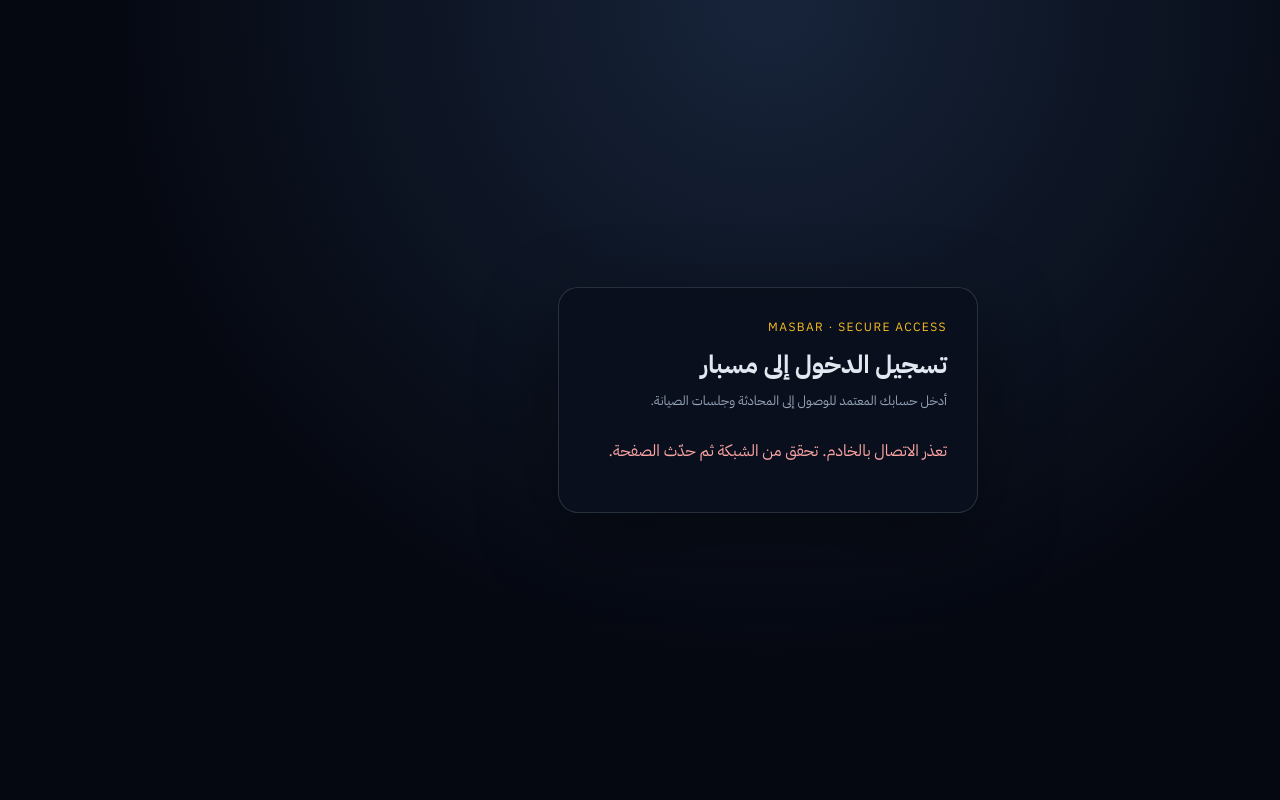
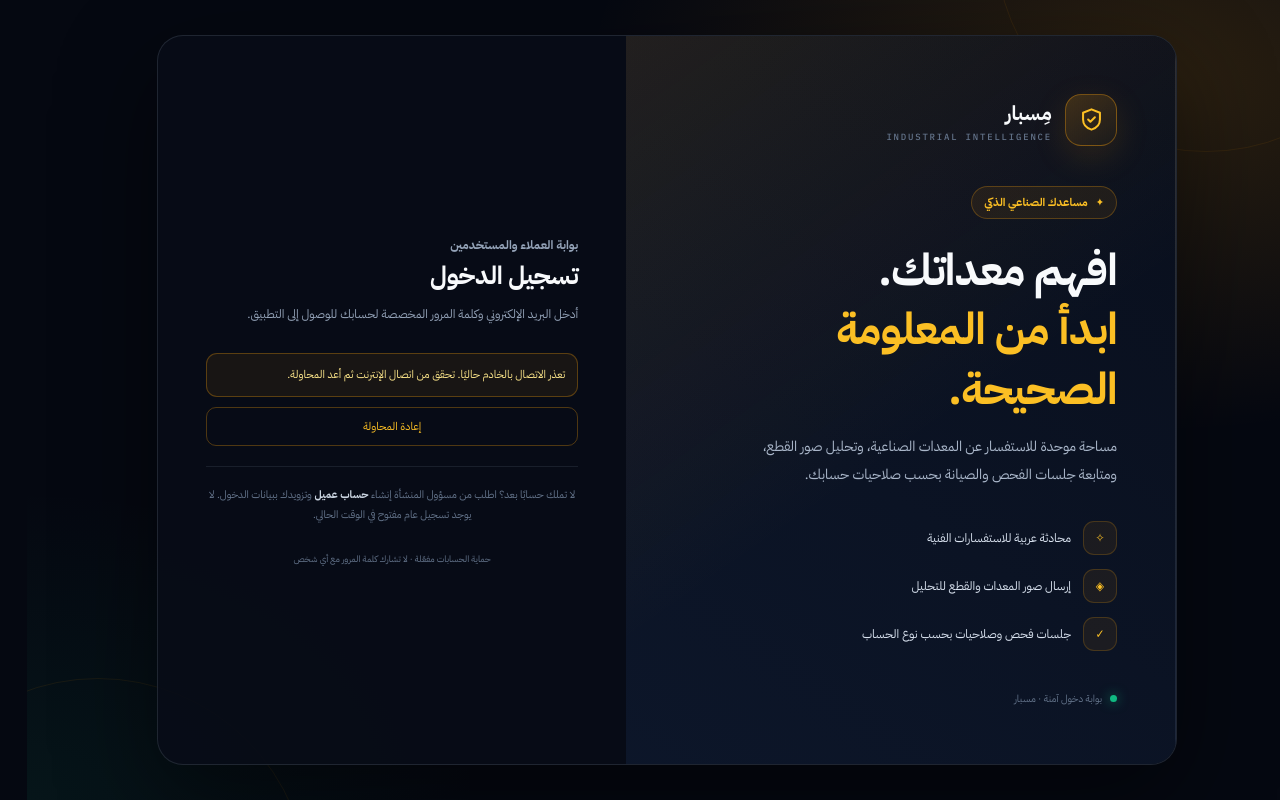
Before and after one commit to Alooosh123/Masbar, a React (Vite) app in the folder web/: page / in a window 1280 px wide. Built offline with nearby package versions, Linux system fonts and the light colour scheme; no server answers.

Commit message:
Redesign login page for customers and application users

```diff
--- a/web/src/components/AuthGate.tsx
+++ b/web/src/components/AuthGate.tsx
@@ -1,54 +1,54 @@
 import { useEffect, useState } from "react";
-import type { CSSProperties, FormEvent, ReactNode } from "react";
+import type { FormEvent, ReactNode } from "react";
 import { ApiError, api } from "../lib/api";
+import type { AuthUser } from "../types";
+import { AuthContext } from "./AuthContext";
 
 interface Props {
   children: ReactNode;
 }
 
-const panelStyle: CSSProperties = {
-  width: "min(92vw, 420px)",
-  padding: "30px",
-  border: "1px solid rgba(148,163,184,.22)",
-  borderRadius: "20px",
-  background: "rgba(10,16,29,.96)",
-  boxShadow: "0 24px 80px rgba(0,0,0,.4)",
-  color: "#e2e8f0",
-};
+type GateStatus = "loading" | "login" | "ready" | "offline";
 
-const inputStyle: CSSProperties = {
-  width: "100%",
-  padding: "13px 14px",
-  borderRadius: "11px",
-  border: "1px solid rgba(148,163,184,.3)",
-  background: "rgba(15,23,42,.9)",
-  color: "#f8fafc",
-  fontSize: "15px",
-  outline: "none",
+const ROLE_LABELS: Record<AuthUser["role"], string> = {
+  owner: "مالك النظام",
+  admin: "مدير",
+  technician: "فني",
+  customer: "عميل",
+  viewer: "مشاهد",
 };
 
 export function AuthGate({ children }: Props) {
-  const [status, setStatus] = useState<"loading" | "login" | "ready" | "offline">("loading");
+  const [status, setStatus] = useState<GateStatus>("loading");
+  const [user, setUser] = useState<AuthUser | null>(null);
   const [email, setEmail] = useState("");
   const [password, setPassword] = useState("");
+  const [showPassword, setShowPassword] = useState(false);
   const [error, setError] = useState("");
   const [busy, setBusy] = useState(false);
 
   useEffect(() => {
     let cancelled = false;
 
-    async function check() {
+    async function checkSession() {
       try {
         const health = await api.health();
         if (!health.auth_required) {
-          if (!cancelled) setStatus("ready");
+          if (!cancelled) {
+            setUser(null);
+            setStatus("ready");
+          }
           return;
         }
+
         const current = await api.me();
-        if (!cancelled) setStatus(current.authenticated ? "ready" : "login");
+        if (cancelled) return;
+        setUser(current.authenticated ? current.user : null);
+        setStatus(current.authenticated ? "ready" : "login");
       } catch (err) {
         if (cancelled) return;
         if (err instanceof ApiError && err.status === 401) {
+          setUser(null);
           setStatus("login");
         } else {
           setStatus("offline");
@@ -56,7 +56,7 @@ export function AuthGate({ children }: Props) {
       }
     }
 
-    void check();
+    void checkSession();
     return () => {
       cancelled = true;
     };
@@ -65,14 +65,16 @@ export function AuthGate({ children }: Props) {
   async function submit(event: FormEvent<HTMLFormElement>) {
     event.preventDefault();
     if (busy) return;
+
     setBusy(true);
     setError("");
     try {
-      await api.login(email.trim(), password);
+      const result = await api.login(email.trim(), password);
+      setUser(result.user);
       setPassword("");
       setStatus("ready");
     } catch (err) {
-      setError(err instanceof Error ? err.message : "تعذر تسجيل الدخول.");
+      setError(err instanceof Error ? err.message : "تعذر تسجيل الدخول. تحقق من بيانات الحساب.");
     } finally {
       setBusy(false);
     }
@@ -82,6 +84,7 @@ export function AuthGate({ children }: Props) {
     try {
       await api.logout();
     } finally {
+      setUser(null);
       setPassword("");
       setStatus("login");
     }
@@ -89,69 +92,108 @@ export function AuthGate({ children }: Props) {
 
   if (status === "ready") {
     return (
-      <>
+      <AuthContext.Provider value={user}>
         {children}
-        <button
-          type="button"
-          onClick={() => void logout()}
-          title="تسجيل الخروج"
-          aria-label="تسجيل الخروج"
-          style={{
-            position: "fixed",
-            zIndex: 80,
-            top: "12px",
-            left: "12px",
-            padding: "8px 11px",
-            borderRadius: "10px",
-            border: "1px solid rgba(148,163,184,.24)",
-            background: "rgba(8,13,24,.82)",
-            color: "#cbd5e1",
-            cursor: "pointer",
-            fontSize: "11px",
-          }}
-        >
+        {user && (
+          <div className="auth-user-chip" dir="rtl">
+            <strong>{user.display_name || user.email}</strong>
+            <span className="auth-user-role">{ROLE_LABELS[user.role]}</span>
+            <button type="button" className="auth-logout" onClick={() => void logout()}>
               خروج
             </button>
-      </>
+          </div>
+        )}
+      </AuthContext.Provider>
     );
   }
 
   return (
-    <main
-      dir="rtl"
-      style={{
-        minHeight: "100dvh",
-        display: "grid",
-        placeItems: "center",
-        padding: "24px",
-        background: "radial-gradient(circle at top, #17243a, #050811 65%)",
-        fontFamily: "inherit",
-      }}
-    >
-      <section style={panelStyle}>
-        <div style={{ fontSize: "12px", letterSpacing: ".12em", color: "#fbbf24" }}>
-          MASBAR · SECURE ACCESS
+    <main className="auth-page" dir="rtl">
+      <section className="auth-layout" aria-label="بوابة تسجيل الدخول إلى مسبار">
+        <div className="auth-story">
+          <div className="auth-brand">
+            <span className="auth-brand-mark" aria-hidden="true">
+              <svg width="27" height="27" viewBox="0 0 24 24" fill="none" stroke="currentColor" strokeWidth="1.8" strokeLinecap="round" strokeLinejoin="round">
+                <path d="M12 3 4.5 6v6c0 4.5 3 7.6 7.5 9 4.5-1.4 7.5-4.5 7.5-9V6Z" />
+                <path d="m9 12 2 2 4-4" />
+              </svg>
+            </span>
+            <span className="auth-brand-copy">
+              <strong>مِسبار</strong>
+              <small>INDUSTRIAL INTELLIGENCE</small>
+            </span>
           </div>
-        <h1 style={{ margin: "10px 0 6px", fontSize: "25px" }}>
-          تسجيل الدخول إلى مسبار
+
+          <div className="auth-story-content">
+            <span className="auth-kicker">
+              <span aria-hidden="true">✦</span>
+              مساعدك الصناعي الذكي
+            </span>
+            <h1>
+              افهم معداتك.
+              <br />
+              <span>ابدأ من المعلومة الصحيحة.</span>
             </h1>
-        <p style={{ margin: "0 0 24px", color: "#94a3b8", lineHeight: 1.8, fontSize: "13px" }}>
-          أدخل حسابك المعتمد للوصول إلى المحادثة وجلسات الصيانة.
+            <p className="auth-story-copy">
+              مساحة موحدة للاستفسار عن المعدات الصناعية، وتحليل صور القطع،
+              ومتابعة جلسات الفحص والصيانة بحسب صلاحيات حسابك.
             </p>
-        {status === "loading" && <p>جارٍ التحقق من حالة الخادم…</p>}
+
+            <div className="auth-feature-list">
+              <div className="auth-feature">
+                <span className="auth-feature-icon" aria-hidden="true">✧</span>
+                <span>محادثة عربية للاستفسارات الفنية</span>
+              </div>
+              <div className="auth-feature">
+                <span className="auth-feature-icon" aria-hidden="true">◈</span>
+                <span>إرسال صور المعدات والقطع للتحليل</span>
+              </div>
+              <div className="auth-feature">
+                <span className="auth-feature-icon" aria-hidden="true">✓</span>
+                <span>جلسات فحص وصلاحيات بحسب نوع الحساب</span>
+              </div>
+            </div>
+          </div>
+
+          <div className="auth-story-foot">
+            <span aria-hidden="true" />
+            بوابة دخول آمنة · مسبار
+          </div>
+        </div>
+
+        <div className="auth-form-side">
+          <header className="auth-form-heading">
+            <p className="auth-form-eyebrow">بوابة العملاء والمستخدمين</p>
+            <h2>تسجيل الدخول</h2>
+            <p>أدخل البريد الإلكتروني وكلمة المرور المخصصة لحسابك للوصول إلى التطبيق.</p>
+          </header>
+
+          {status === "loading" && (
+            <div className="auth-offline" role="status">جارٍ التحقق من اتصال النظام وجلسة الدخول…</div>
+          )}
+
           {status === "offline" && (
-          <p role="alert" style={{ color: "#fca5a5", lineHeight: 1.8 }}>
-            تعذر الاتصال بالخادم. تحقق من الشبكة ثم حدّث الصفحة.
-          </p>
+            <div>
+              <div className="auth-offline" role="alert">
+                تعذر الاتصال بالخادم حاليًا. تحقق من اتصال الإنترنت ثم أعد المحاولة.
+              </div>
+              <button type="button" className="auth-retry" onClick={() => window.location.reload()}>
+                إعادة المحاولة
+              </button>
+            </div>
           )}
+
           {status === "login" && (
-          <form onSubmit={submit} style={{ display: "grid", gap: "13px" }}>
-            <label style={{ display: "grid", gap: "7px", fontSize: "12px", color: "#cbd5e1" }}>
-              البريد الإلكتروني
+            <form className="auth-form" onSubmit={submit}>
+              <label className="auth-field">
+                <span className="auth-label">البريد الإلكتروني</span>
                 <input
-                style={inputStyle}
+                  className="auth-input"
                   type="email"
+                  dir="ltr"
                   autoComplete="username"
+                  autoCapitalize="none"
+                  spellCheck={false}
                   value={email}
                   onChange={(event) => setEmail(event.target.value)}
                   required
@@ -159,42 +201,54 @@ export function AuthGate({ children }: Props) {
                   placeholder="name@example.com"
                 />
               </label>
-            <label style={{ display: "grid", gap: "7px", fontSize: "12px", color: "#cbd5e1" }}>
-              كلمة المرور
+
+              <label className="auth-field">
+                <span className="auth-label">كلمة المرور</span>
+                <span className="auth-input-wrap">
                   <input
-                style={inputStyle}
-                type="password"
+                    className="auth-input auth-password-input"
+                    type={showPassword ? "text" : "password"}
+                    dir="ltr"
                     autoComplete="current-password"
                     value={password}
                     onChange={(event) => setPassword(event.target.value)}
                     required
                     maxLength={256}
+                    placeholder="أدخل كلمة المرور"
                   />
+                  <button
+                    type="button"
+                    className="auth-toggle-password"
+                    onClick={() => setShowPassword((visible) => !visible)}
+                    aria-label={showPassword ? "إخفاء كلمة المرور" : "إظهار كلمة المرور"}
+                    aria-pressed={showPassword}
+                  >
+                    {showPassword ? "إخفاء" : "إظهار"}
+                  </button>
+                </span>
               </label>
-            {error && (
-              <p role="alert" style={{ margin: 0, color: "#fca5a5", fontSize: "12px", lineHeight: 1.7 }}>
-                {error}
-              </p>
-            )}
+
+              {error && <div className="auth-error" role="alert">{error}</div>}
+
               <button
                 type="submit"
+                className="auth-submit"
                 disabled={busy || !email.trim() || !password}
-              style={{
-                marginTop: "8px",
-                padding: "13px",
-                border: 0,
-                borderRadius: "11px",
-                background: "linear-gradient(135deg,#fbbf24,#d97706)",
-                color: "#111827",
-                fontWeight: 700,
-                cursor: busy ? "wait" : "pointer",
-                opacity: busy ? .65 : 1,
-              }}
               >
-              {busy ? "جارٍ التحقق…" : "دخول آمن"}
+                {busy ? "جارٍ التحقق من الحساب…" : "دخول إلى مسبار"}
+                {!busy && <span aria-hidden="true">←</span>}
               </button>
             </form>
           )}
+
+          <p className="auth-account-help">
+            لا تملك حسابًا بعد؟ اطلب من مسؤول المنشأة إنشاء <strong>حساب عميل</strong> وتزويدك ببيانات الدخول.
+            لا يوجد تسجيل عام مفتوح في الوقت الحالي.
+          </p>
+          <p className="auth-form-foot">
+            حماية الحسابات مفعّلة · لا تشارك كلمة المرور مع أي شخص
+          </p>
+        </div>
       </section>
     </main>
   );
```
Lines whose indentation alone changed are shown as unchanged.
